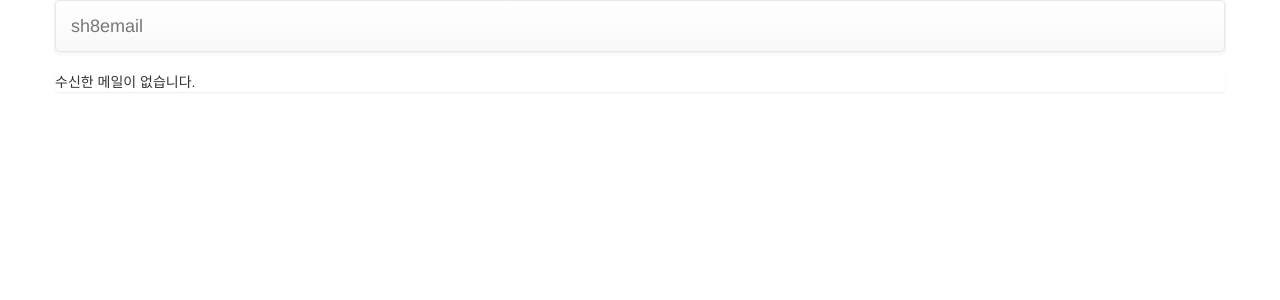
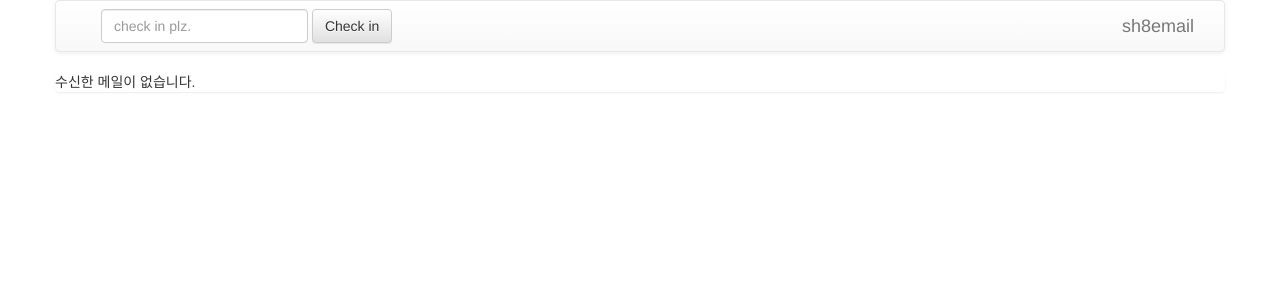
Before and after one commit to triplepy/sh8email-django, a Django app: page /mail/list/ in a window 1280 px wide. Shown: the top 300 px of the page. Run offline with Django 3.2, Linux system fonts and the light colour scheme; data that the repository does not hold is empty; some libraries are stand-ins or nearby versions.

Commit message:
added check in UI in nav bar.

```diff
--- a/front/templates/front/list.html
+++ b/front/templates/front/list.html
@@ -24,8 +24,24 @@
 <div class="container">
     <div class="row common__nav">
         <nav class="navbar navbar-default">
-            <div class="navbar-header">
-                <a href="#" class="navbar-brand">sh8email</a>
+            <div class="container-fluid">
+                <div class="navbar-header navbar-right">
+                    <button type="button" class="navbar-toggle collapsed" data-toggle="collapse" data-target="#navbar-collapse-area" aria-expanded="false">
+                        <span class="sr-only">Toggle navigation</span>
+                        <span class="icon-bar"></span>
+                        <span class="icon-bar"></span>
+                        <span class="icon-bar"></span>
+                    </button>
+                    <a href="#" class="navbar-brand">sh8email</a>
+                </div>
+                <div class="collapse navbar-collapse" id="navbar-collapse-area">
+                    <form class="navbar-form navbar-left" role="check-in">
+                        <div class="form-group">
+                            <input type="text" class="form-control" placeholder="check in plz.">
+                        </div>
+                        <button type="submit" class="btn btn-default">Check in</button>
+                    </form>
+                </div>
             </div>
         </nav>
     </div>
```
